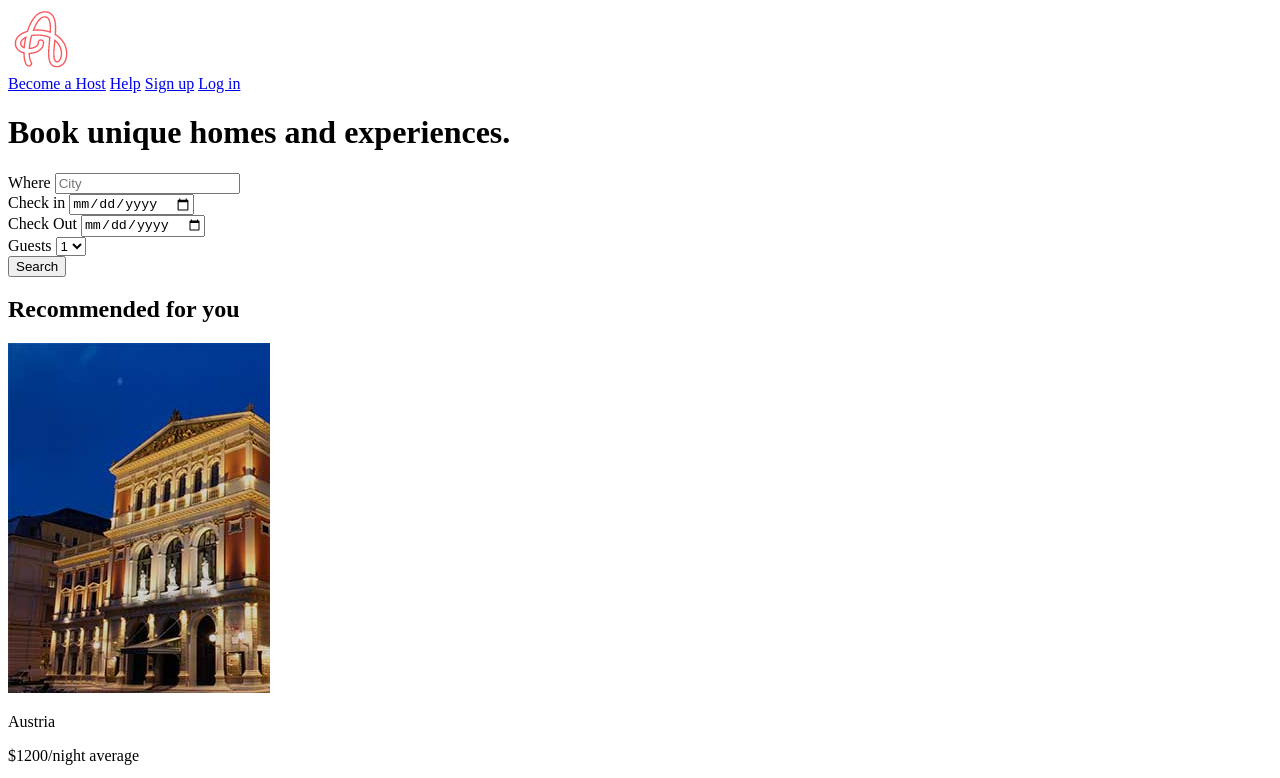
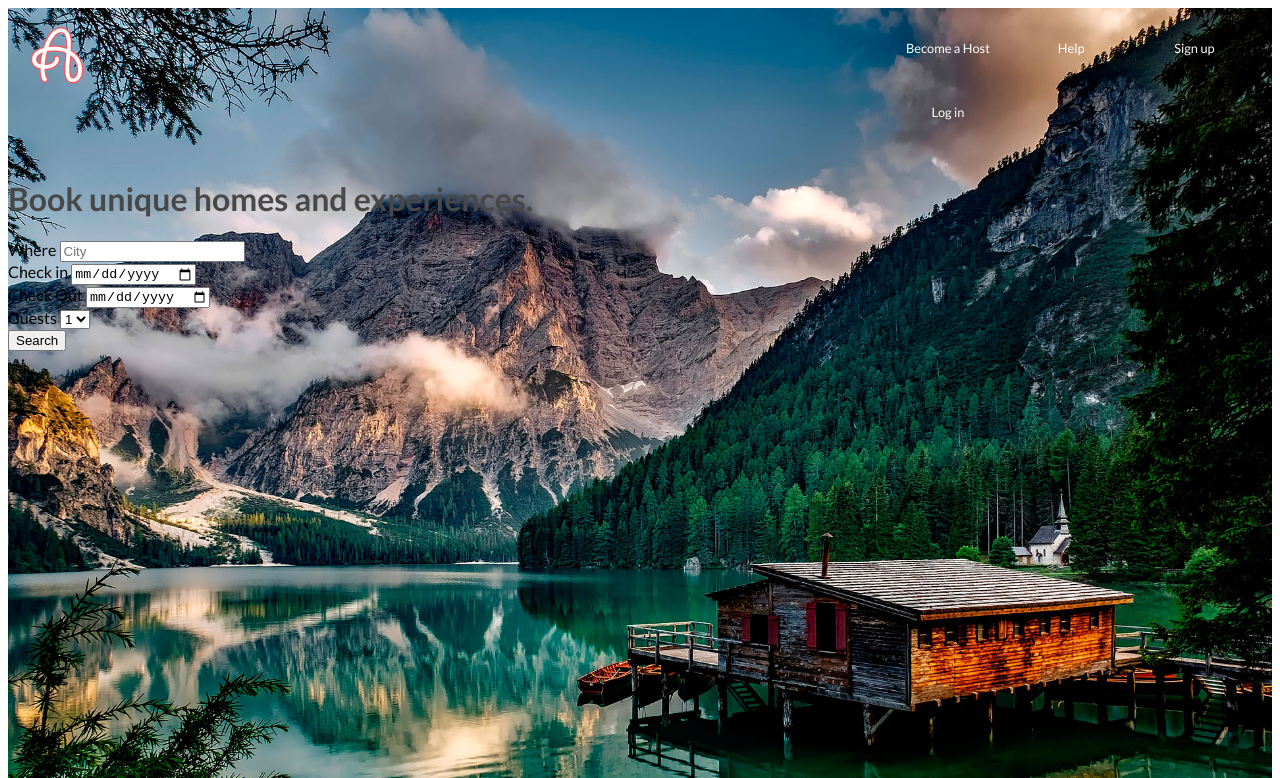
Before and after one commit to bhoomikahm18/15_Building_a_AirBNB_Clone_with_CSS_Grid, a plain HTML site: page index.html in a window 1280 px wide. Shown: the top 778 px of the page. Drawn offline with Linux system fonts and the light colour scheme; a script that the page names is missing.

Commit message:
Styling the header

```diff
--- a/css/style.css
+++ b/css/style.css
@@ -28,3 +28,35 @@ h3 {
 img {
     max-width: 100%;
 }
+.hero{
+    height: 100vh;
+    background-image: url(../img/bg.jpg);
+    background-position: bottom center;
+    background-size: cover;
+    display: grid;
+    grid-template-rows: 150px auto;
+}
+.header{
+    display: grid;
+    grid-template-columns: 10% auto 30%;
+    justify-content: space-between;
+    width: 100%;
+    padding: 1rem;
+    align-items: flex-start;
+}
+.main-nav{
+    grid-column: 3 / 4;
+    display: grid;
+    justify-content: flex-end;
+    grid-template-columns: repeat(auto-fit, minmax(120px, 1fr));
+}
+.main-nav a{
+    color: var(--light);
+    font-size: .8rem;
+    text-decoration: none;
+    padding: 1rem 1rem 2rem 1rem;
+    text-align: center;
+}
+.main-nav a:hover{
+    border-bottom: 1px solid var(--light);
+}
--- a/index.html
+++ b/index.html
@@ -7,7 +7,7 @@
     <title>AirCSSGrid.com</title>
     <link href="https://fonts.googleapis.com/css?family=Lato:400,700,900" rel="stylesheet">
     <link rel="stylesheet" href="https://use.fontawesome.com/releases/v5.6.1/css/all.css">
-    <link rel="stylesheet" href="css/styles.css">
+    <link rel="stylesheet" href="css/style.css">
 </head>
 <body>
 
```
